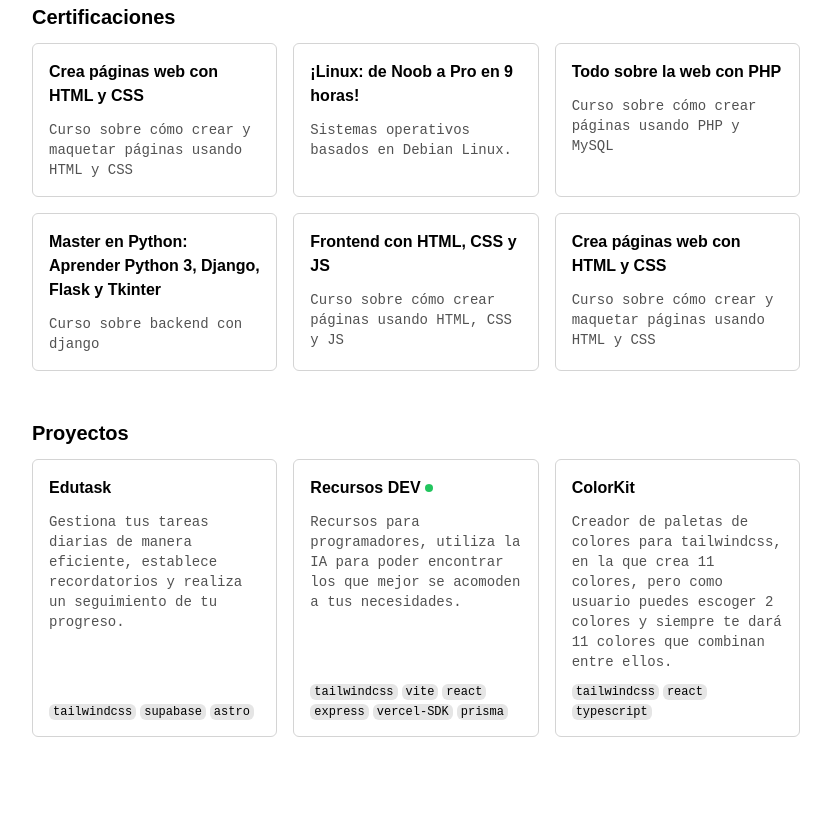
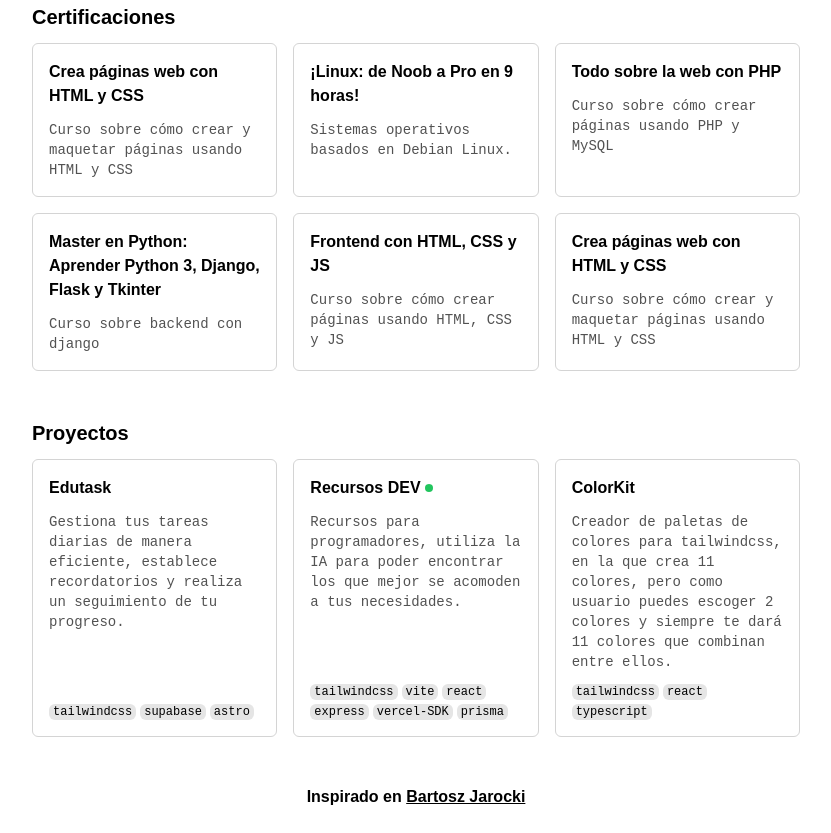
Before and after one commit to LUISEDOCCOR/mini-portafolio, an Astro site: page / in a window 1280 px wide. Shown: the part 786-1619 px from the top of the page, without its empty margins (224-1055 px from the left). Before the commit the page ends 1587 px from the top, so only its background shows below. Built offline with nearby package versions, Linux system fonts and the light colour scheme; Astro itself is replaced by a stand-in of ours.

Commit message:
feat: add footer

```diff
--- a/src/pages/index.astro
+++ b/src/pages/index.astro
@@ -15,7 +15,7 @@ import { education, skills, certificates, proyects  } from "../data/data"
 ---
 
 <Layout title="Luis Eduardo Ocegueda Cortés">
-    <div class="mx-auto max-w-3xl py-16">
+    <div class="mx-auto max-w-3xl pb-6 pt-16 space-y-12">
         <header class="flex">
             <section class="w-2/3 space-y-2">
                 <h1 class="text-2xl font-bold">Luis Eduardo</h1>
@@ -44,7 +44,7 @@ import { education, skills, certificates, proyects  } from "../data/data"
                 >
             </section>
         </header>
-        <main class="mt-12 space-y-12">
+        <main class="space-y-12">
             <Section title='Sobre mí'>
                 <p class="jetbrains-mono text-sm text-md text-neutral-600 leading-snug">
                     Programador autodidacta con más de 2 años de experiencia en el
@@ -91,5 +91,8 @@ import { education, skills, certificates, proyects  } from "../data/data"
                </div>
             </Section>
         </main>
+        <footer class="text-center font-semibold">
+            <span>Inspirado en <a class="underline" href="https://cv.jarocki.me">Bartosz Jarocki</a></span>
+        </footer>
     </div>
 </Layout>
```
